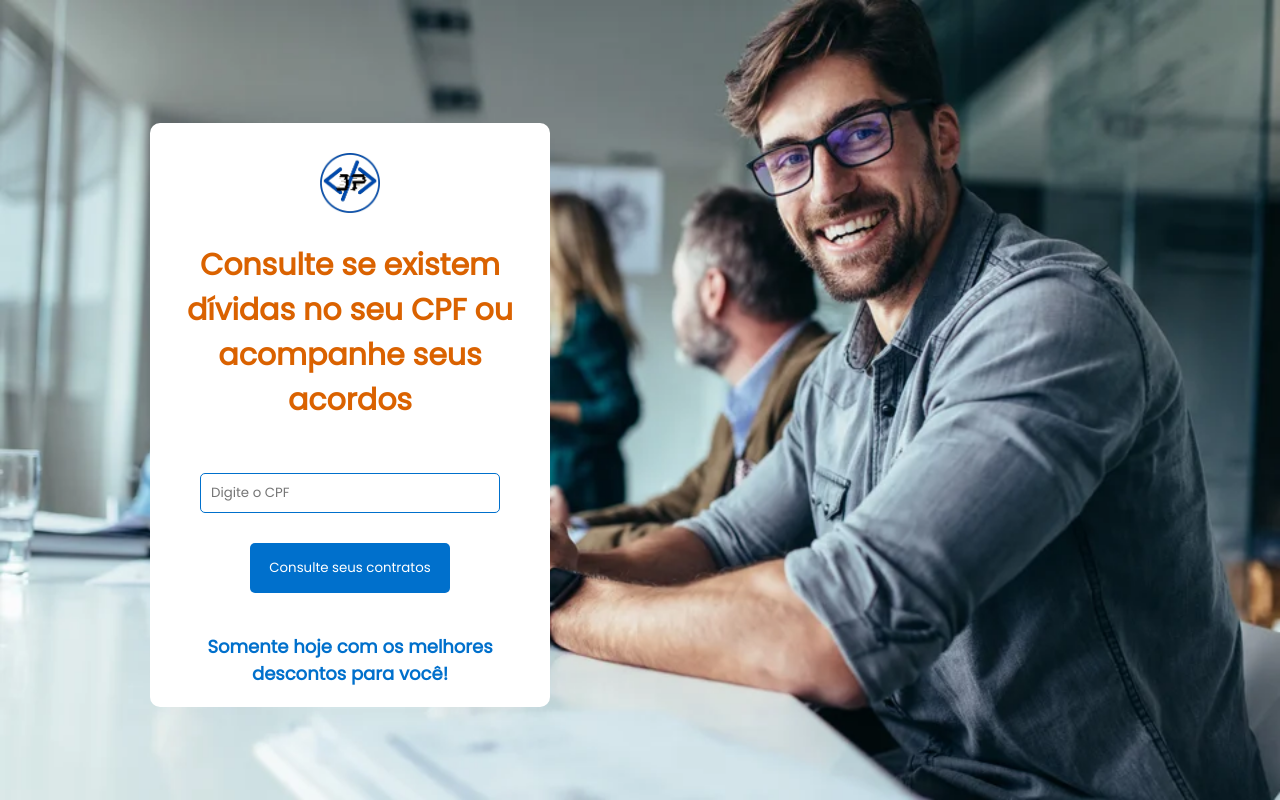
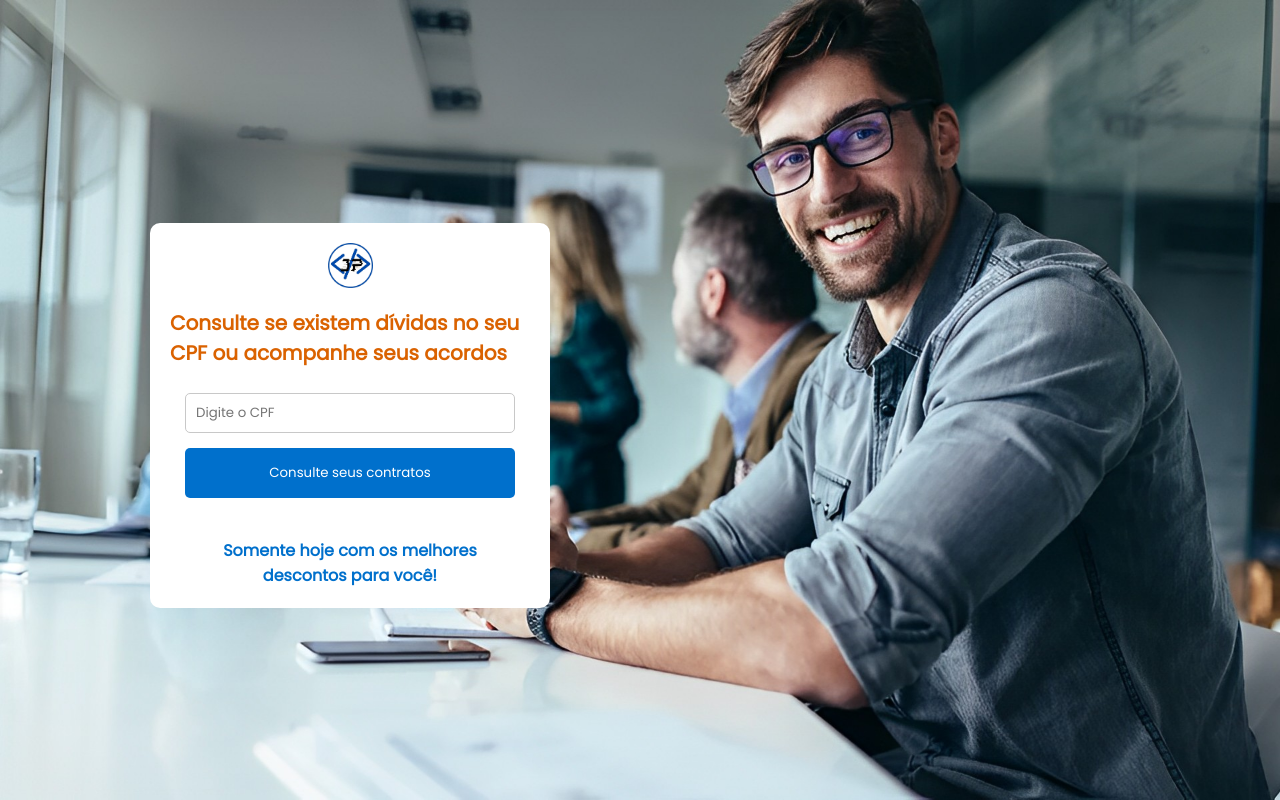
Before and after one commit to JuaoPinheiro/teste, a React (Vite) app: page / in a window 1280 px wide. Built offline with nearby package versions, Linux system fonts and the light colour scheme.

Commit message:
style: adição de estilos finais concluídos

```diff
--- a/src/App.jsx
+++ b/src/App.jsx
@@ -3,6 +3,11 @@ import React, { useState } from "react";
 import * as C from "./styles/style";
 import { useNavigate } from "react-router-dom";
 import Logo from "./assets/logo.png";
+
+const formatCPF = (value) => {
+  const cpfRegex = /^(\d{3})(\d{3})(\d{3})(\d{2})$/;
+  return value.replace(cpfRegex, "$1.$2.$3-$4");
+};
 
 const App = () => {
   const [cpf, setCPF] = useState("");
@@ -11,8 +16,7 @@ const App = () => {
 
   const handleCPFChange = (event) => {
     const inputValue = event.target.value;
-    const numericValue = inputValue.replace(/\D/g, "");
-
+    const numericValue = inputValue.replace(/\D/g, "").slice(0, 11); // Limita a 11 dígitos
     setCPF(numericValue);
     setError("");
   };
@@ -25,6 +29,8 @@ const App = () => {
     }
   };
 
+  const formattedCPF = formatCPF(cpf);
+
   return (
     <C.Container>
       <div className="body-home">
@@ -34,9 +40,10 @@ const App = () => {
         </h1>
         <input
           type="text"
-          value={cpf}
+          value={formattedCPF}
           onChange={handleCPFChange}
           placeholder="Digite o CPF"
+          maxLength={14} // Limita a 11 dígitos + 3 caracteres de formatação
         />
         {error && <p className="error-message">{error}</p>}{" "}
         <button onClick={handleConsultarClick}>Consulte seus contratos</button>
--- a/src/Debts/style.jsx
+++ b/src/Debts/style.jsx
@@ -96,10 +96,9 @@ export const Container = styled.div`
     }
 
     .installment {
-      margin-top: 10px;
       font-size: 20px;
       margin-bottom: 10px;
-      padding-top: 30px;
+      padding-top: 10px;
     }
 
     .btn-renegotiate {
@@ -126,7 +125,7 @@ export const Container = styled.div`
 
       h3 {
         color: #0070cc;
-        margin-top: 100px;
+        margin-top: 20px;
         font-size: 30px;
       }
 
@@ -206,10 +205,20 @@ export const Container = styled.div`
     }
   }
 
+  @media (max-width: 560px) {
+    .info-section {
+      .btn-renegotiate {
+        width: 80%;
+        font-size: 15px;
+        margin-bottom: 0px;
+      }
+    }
+  }
+
   @media (max-width: 490px) {
     .header-debts {
       padding: 40px;
-      gap: 150px;
+      gap: 40%;
 
       .link-icon {
         font-size: 18px;
@@ -241,6 +250,14 @@ export const Container = styled.div`
     }
 
     .info-section {
+      .installment {
+        font-size: 15px;
+        margin-bottom: 0;
+        padding-top: 0;
+      }
+    }
+
+    .info-section {
       .discount {
         font-size: 15px;
       }
@@ -252,8 +269,9 @@ export const Container = styled.div`
     .main-debts {
       .origin {
         h3 {
-          font-size: 20px;
+          font-size: 18px;
           text-align: center;
+          margin-top: 0;
         }
       }
     }
@@ -261,9 +279,6 @@ export const Container = styled.div`
     .info-section {
       h1 {
         font-size: 20px;
-      }
-      .btn-renegotiate {
-        width: 80%;
       }
     }
 
--- a/src/styles/style.jsx
+++ b/src/styles/style.jsx
@@ -23,39 +23,39 @@ export const Container = styled.div`
     height: auto;
 
     .logo{
-      height: 60px;
-      margin-top: 30px;
+      height: 45px;
+      margin-top: 20px;
     }
 
     h1 {
-      font-size: 30px;
-      text-align: center;
+      font-size: 20px;
+      text-align: start;
+      line-height: 30px;
       color: #da6200;
-      font-weight: bold;
-      margin-bottom: 20px;
-      padding: 30px;
+      margin-bottom: 5px;
+      padding: 20px;
     }
 
     h2 {
       color: #0070cc;
       text-align: center;
-      font-size: 18px;
+      font-size: 16px;
       padding: 20px;
       margin-top: 20px;
     }
 
     input {
-      width: 300px;
+      width: 330px;
       height: 40px;
-      margin-bottom: 30px;
-      border: 1px solid #0070cc;
+      margin-bottom: 15px;
+      border: 1px solid #c8c8c8;
       border-radius: 5px;
       padding-left: 10px;
       outline: none;
     }
 
     button {
-      width: 200px;
+      width: 330px;
       height: 50px;
       border-radius: 5px;
       color: #fff;
@@ -71,9 +71,9 @@ export const Container = styled.div`
     .error-message {
       color: red;
       font-size: 11px;
-      margin-top: -28px;
+      margin-top: -12px;
       margin-bottom: 30px;
-      margin-right: 30px;
+      margin-right: 50px;
     }
   }
 
@@ -84,20 +84,28 @@ export const Container = styled.div`
 
       .error-message {
         font-size: 8px;
-        margin-right: 90px;
+        margin-right: 120px;
       }
     }
   }
 
-  @media (max-width: 335px) {
+  @media (max-width: 435px) {
     .body-home {
       input {
         width: 50%;
       }
 
+      h1{
+        font-size: 15px;
+      }
+
+      h2{
+        font-size: 13px;
+      }
+
       .error-message {
         font-size: 8px;
-        margin-left: 25%;
+        margin-left: 27%;
       }
 
       button {
```
Also changed, not shown: src/assets/background.png.
